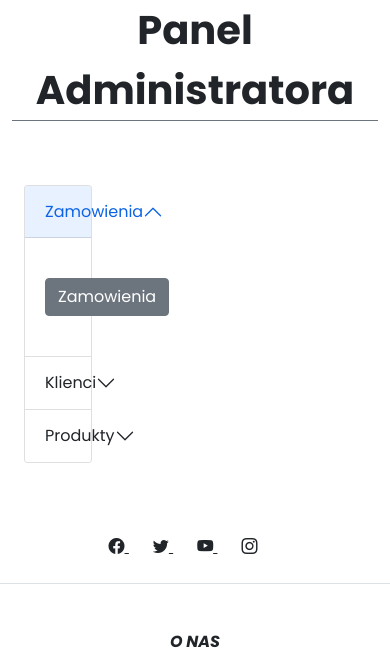
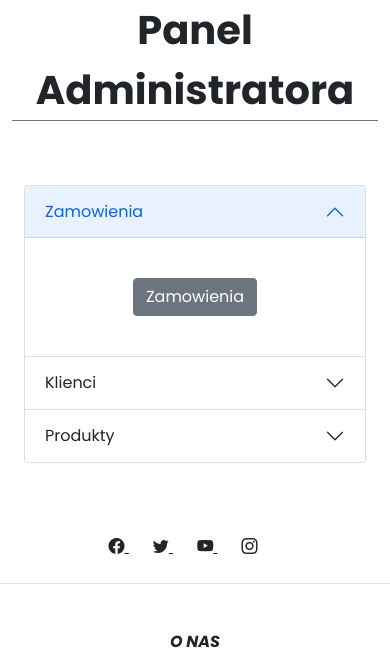
Before and after one commit to MateuszNaumiuk/Store, a PHP site: page /zarzadzanie.php in a window 390 px wide. Shown: the part 112-774 px from the top of the page. Run offline with PHP 8.4, Linux system fonts and the light colour scheme.

Commit message:
Update zarzadzanie.php

```diff
--- a/zarzadzanie.php
+++ b/zarzadzanie.php
@@ -15,7 +15,7 @@
         <p class="border-bottom border-secondary fw-bold text-center" style="font-size:2.5em">Panel Administratora</p>
         <div class="container">
             <div class="row">
-                <div class="col-3 my-5" style="text-align:center;">
+                <div class="col-md-3 col-sm-12 my-5" style="text-align:center;">
                     <form method="POST">
                         <div class="accordion" id="accordionExample">
                             <div class="accordion-item">
```
